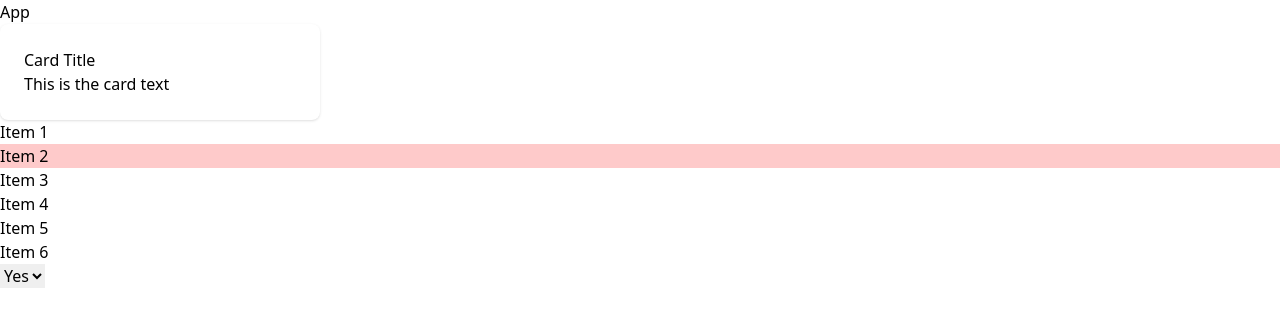
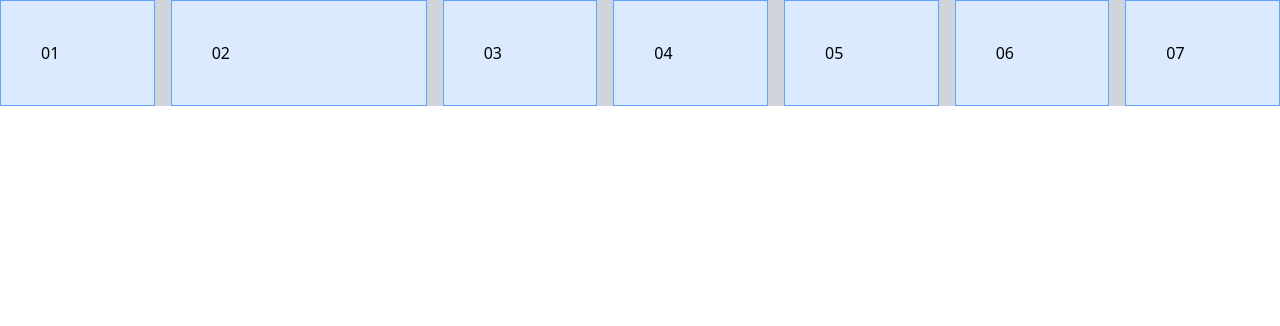
Before and after one commit to sree-r-one/tailwind-brad-traversy, a React (Vite) app: page / in a window 1280 px wide. Shown: the top 326 px of the page. Built offline with nearby package versions, Linux system fonts and the light colour scheme.

Commit message:
pushing before mini projects

```diff
--- a/src/App.jsx
+++ b/src/App.jsx
@@ -3,27 +3,30 @@ import React from "react";
 const App = () => {
   return (
     <div>
-      App
-      <a
-        href=""
-        className="group block max-w-xs rounded-lg bg-white p-6 shadow hover:bg-sky-500"
-      >
-        <h3 className="group-hover:text-white">Card Title</h3>
-        <p>This is the card text</p>
-      </a>
-      {/* Pseudo Classes */}
-      <ul>
-        <li className="even:bg-red-200">Item 1</li>
-        <li className="even:bg-red-200">Item 2</li>
-        <li>Item 3</li>
-        <li>Item 4</li>
-        <li>Item 5</li>
-        <li>Item 6</li>
-      </ul>
-      <select name="" id="">
-        <option value="Yes">Yes</option>
-        <option value="No">No</option>
-      </select>
+      {/* Flex and Alignment  */}
+
+      {/* <div className="flex h-72 w-full items-center justify-between bg-gray-300">
+        <div className="border border-blue-400 bg-blue-100 p-10">01</div>
+        <div className="border border-blue-400 bg-blue-100 p-10">02</div>
+        <div className="border border-blue-400 bg-blue-100 p-10">03</div>
+        <div className="border border-blue-400 bg-blue-100 p-10">04</div>
+      </div> */}
+
+      <div className="flex w-full gap-4 bg-gray-300">
+        <div className="w-64 flex-initial border border-blue-400 bg-blue-100 p-10">
+          01
+        </div>
+        <div className="w-64 flex-none border border-blue-400 bg-blue-100 p-10">
+          02
+        </div>
+        <div className="w-64 flex-auto border border-blue-400 bg-blue-100  p-10">
+          03
+        </div>
+        <div className="w-64 border border-blue-400 bg-blue-100 p-10">04</div>
+        <div className="w-64 border border-blue-400 bg-blue-100 p-10">05</div>
+        <div className="w-64 border border-blue-400 bg-blue-100 p-10">06</div>
+        <div className="w-64 border border-blue-400 bg-blue-100 p-10">07</div>
+      </div>
     </div>
   );
 };
```
